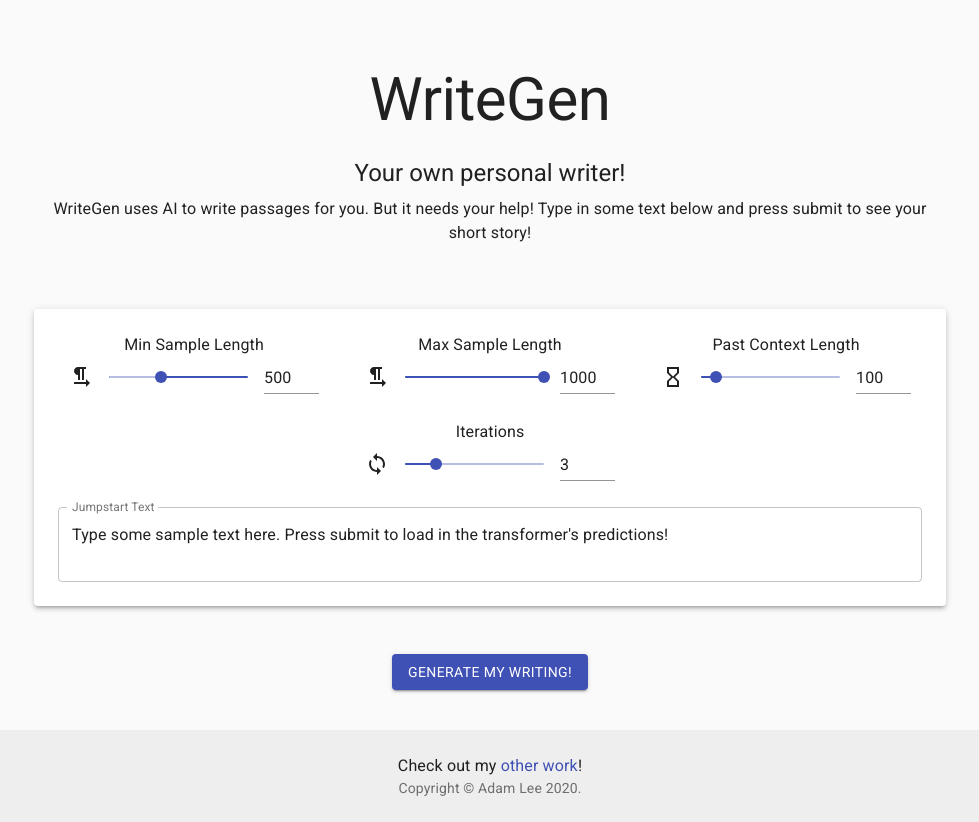
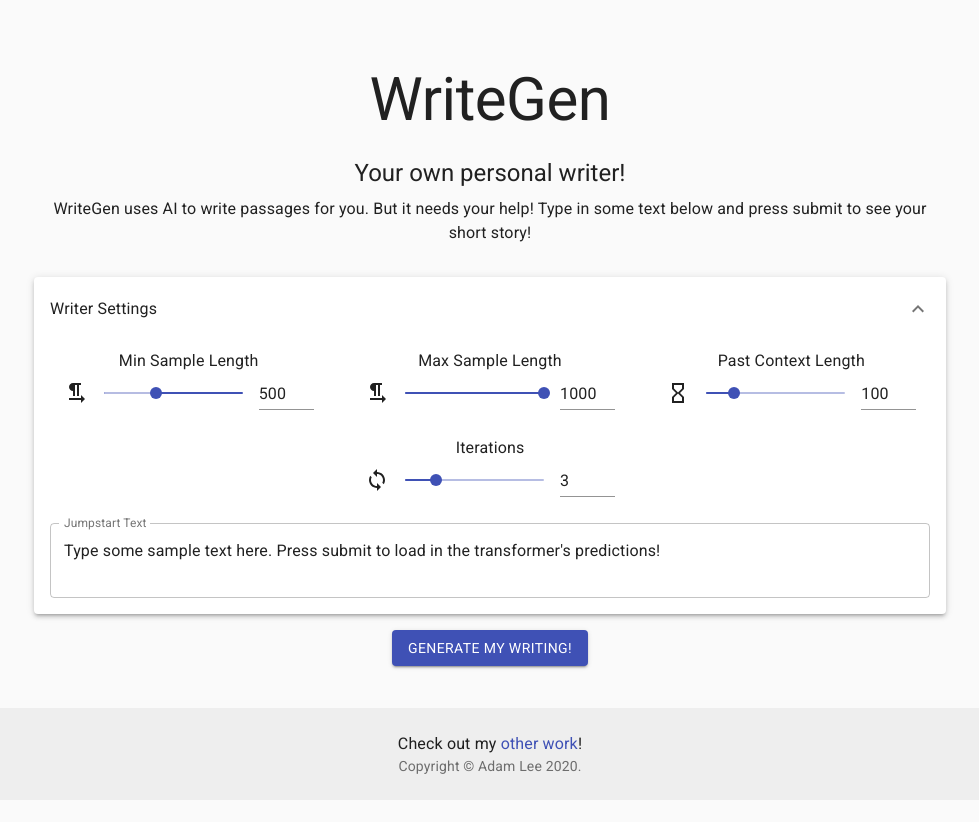
Before and after one commit to jimzers/writegen, a React (Create React App) app: page / in a window 1280 px wide. Shown: the whole page, without its empty margins (150-1129 px from the left). After the commit the page ends 800 px from the top, so only its background shows below. Built offline with nearby package versions, Linux system fonts and the light colour scheme.

Commit message:
finalize loading indicator, add gen output cleaning

```diff
--- a/src/WriteGenForm.js
+++ b/src/WriteGenForm.js
@@ -24,10 +24,13 @@ import Alert from "@material-ui/lab/Alert";
 import ExpansionPanel from '@material-ui/core/ExpansionPanel';
 import ExpansionPanelSummary from '@material-ui/core/ExpansionPanelSummary';
 import ExpansionPanelDetails from '@material-ui/core/ExpansionPanelDetails';
+import ExpandMoreIcon from '@material-ui/icons/ExpandMore';
+
 
 import axios from "axios";
+import LoadingIndicator from "./LoadingIndicator";
 
-const apiUrl = '/api/generate'
+const apiUrl = 'http://6ecb0e041a5a.ngrok.io'
 
 const useStyles = makeStyles((theme) => ({
     appBar: {
@@ -96,7 +99,7 @@ export default function WriteGenForm() {
         setApiError(false);
         setLoading(true);
         // sleep(3000);
-        axios.post(apiUrl, {
+        axios.post(apiUrl + '/api/generate', {
             "input": TextInput,
             "iterations": Iterations,
             "min_sample_len": MinSampleLen,
@@ -104,7 +107,8 @@ export default function WriteGenForm() {
             "past_context_len": PastContextLen
         })
             .then((response) => {
-                setGenerateOutput(response.data['output']);
+                const outputStr = response.data['output'].replace(/<\|startoftext\|>|<\|endoftext\|>|\n\n\n\n/gi, '')
+                setGenerateOutput(outputStr);
             })
             .catch((error) => {
                 console.log(error);
@@ -119,13 +123,25 @@ export default function WriteGenForm() {
     return (
         <main>
             <Grid container spacing={2}>
-                <Grid item>
+                <Grid container item justify="center" spacing={2}>
+                    <Grid item>
                     {!apiError ? '' : (
                         <Alert severity="error" onClose={() => {
                             setApiError(false)
                         }}>Sorry! Our AI writer is having some difficulty handling your request.</Alert>
                     )}
-                    <Paper className={classes.paper} elevation={3}>
+                    </Grid>
+                    <Grid item>
+                    <ExpansionPanel classes={classes.paper} elevation={3} defaultExpanded={true}>
+                    <ExpansionPanelSummary
+                        expandIcon={<ExpandMoreIcon />}
+                        aria-controls="panel1a-content"
+                        id="panel1a-header"
+                    >
+                        <Typography className={classes.heading}>Writer Settings</Typography>
+                    </ExpansionPanelSummary>
+                    <ExpansionPanelDetails>
+                    {/*<Paper className={classes.paper} elevation={3}>*/}
                         <Grid container direction="row" justify="center" spacing={3}>
                             <Grid item align="center" xs>
                                 <InvertedInputSlider props={{"InputTitle": "Min Sample Length"}} data={{
@@ -148,8 +164,8 @@ export default function WriteGenForm() {
                                 <InputSlider props={{
                                     "InputTitle": "Past Context Length",
                                     "minVal": 50,
-                                    "maxVal": 500,
-                                    "step": 50,
+                                    "maxVal": 300,
+                                    "step": 10,
                                     "icon": 2
                                 }} data={{"topValue": PastContextLen, "setTopValue": setPastContextLen, "isDisabled": Loading}}/>
                             </Grid>
@@ -183,22 +199,27 @@ export default function WriteGenForm() {
 
                         </Grid>
 
-                    </Paper>
-                    <Button variant="contained" color="primary" onClick={submitForm}>
+                    {/*</Paper>*/}
+                    </ExpansionPanelDetails>
+                    </ExpansionPanel>
+                    </Grid>
+                    <Grid item>
+                    <Button disabled={Loading} variant="contained" color="primary" onClick={submitForm}>
                         Generate my writing!
                     </Button>
+                    </Grid>
                 </Grid>
 
                 {!Loading ? '' : (
-                    <Grid item>
-                        <LinearProgress/>
+                    <Grid item xs>
+                        <LoadingIndicator isLoading={Loading} />
                     </Grid>
                 )}
 
                 <Grid item>
                     {!GeneratorOutput ? '' : (
                         <Paper className={classes.paper} elevation={3}>
-                            <Typography variant="body1">
+                            <Typography style={{whiteSpace: 'pre-line'}} align="justify" variant="body1">
                                 {GeneratorOutput}
                             </Typography>
                         </Paper>
```
